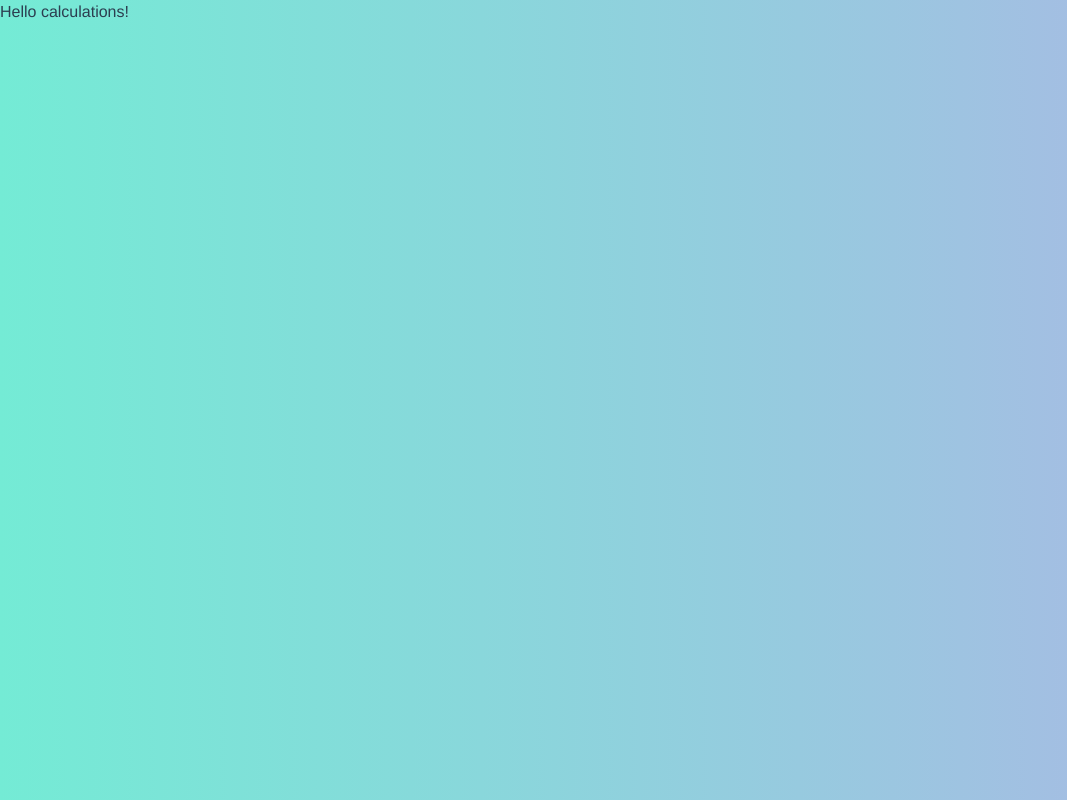
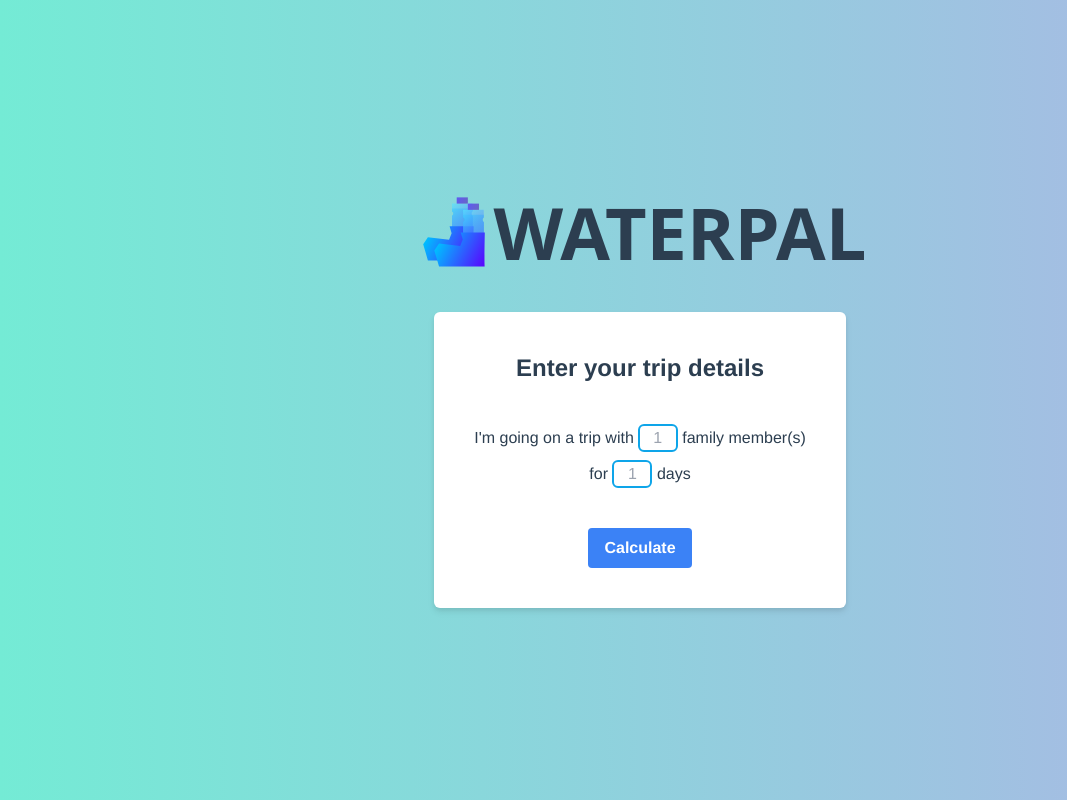
Before and after one commit to TibixDev/WaterPal, a Vue app: page / in a window 1280 px wide. Shown: the whole page, without its empty margins (0-1067 px from the left). Built offline with nearby package versions, Linux system fonts and the light colour scheme.

Commit message:
[🚰] Trip details form and logo add

```diff
--- a/src/views/Home.vue
+++ b/src/views/Home.vue
@@ -1,5 +1,24 @@
 <template>
-    <WaterCalculations v-if="isDone"></WaterCalculations>
+    <div class="flex flex-col items-center justify-center h-screen mx-auto gap-10">
+        <div class="flex flex-row justify-center items-center">
+            <img class="w-20" src="../assets/waterpal.svg" alt="waterpal logo">
+            <h1 class="align-center font-extrabold font-sans antialiased text-7xl ">WATERPAL</h1>
+        </div>
+        <div class="flex flex-col items-center border-solid rounded-md drop-shadow-md p-10 bg-white ">
+            <h1 class="text-center text-2xl font-bold pb-10">Enter your trip details</h1>
+            <div class="flex flex-row gap-1 justify-center items-center">
+                <p class="pb-2">I'm going on a trip with </p>
+                <p class="pb-2"> <input class="w-10 text-center border-2 rounded-md border-sky-500" type="text"
+                        placeholder="1"> family member(s)</p>
+            </div>
+            <p class="pb-10">for <input class="w-10 text-center border-2 rounded-md border-sky-500" type="text"
+                    placeholder="1"> days</p>
+            <button class="bg-blue-500 hover:bg-blue-700 text-white font-bold py-2 px-4 rounded">Calculate</button>
+        </div>
+
+        <!-- <WaterCalculations v-if="isDone"></WaterCalculations> -->
+    </div>
+
 </template>
 
 <script setup>
@@ -10,5 +29,4 @@ let isDone = ref(true);
 </script>
 
 <style scoped>
-
 </style>
```
Also changed, not shown: src/assets/waterpal.svg (added).
